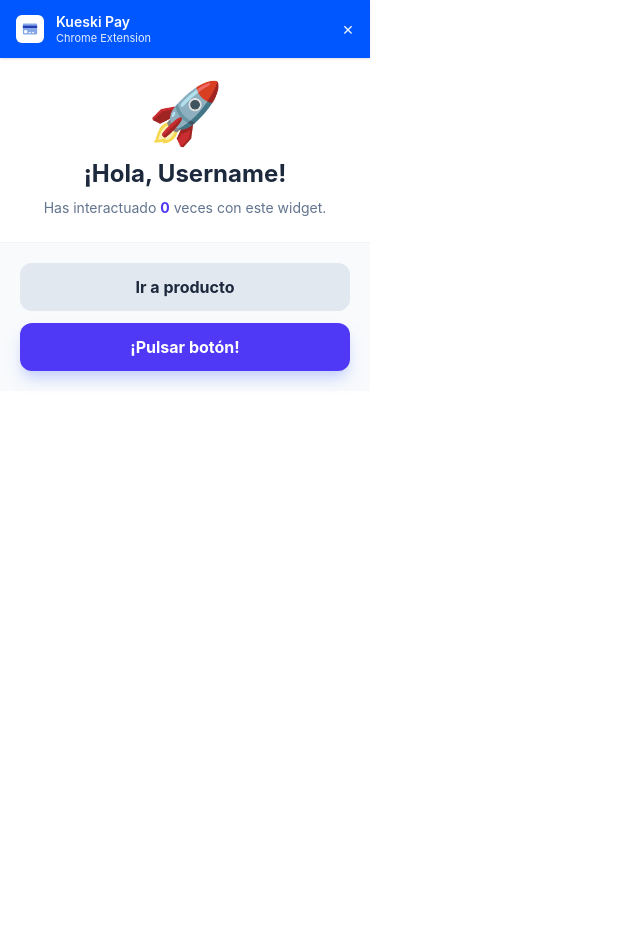
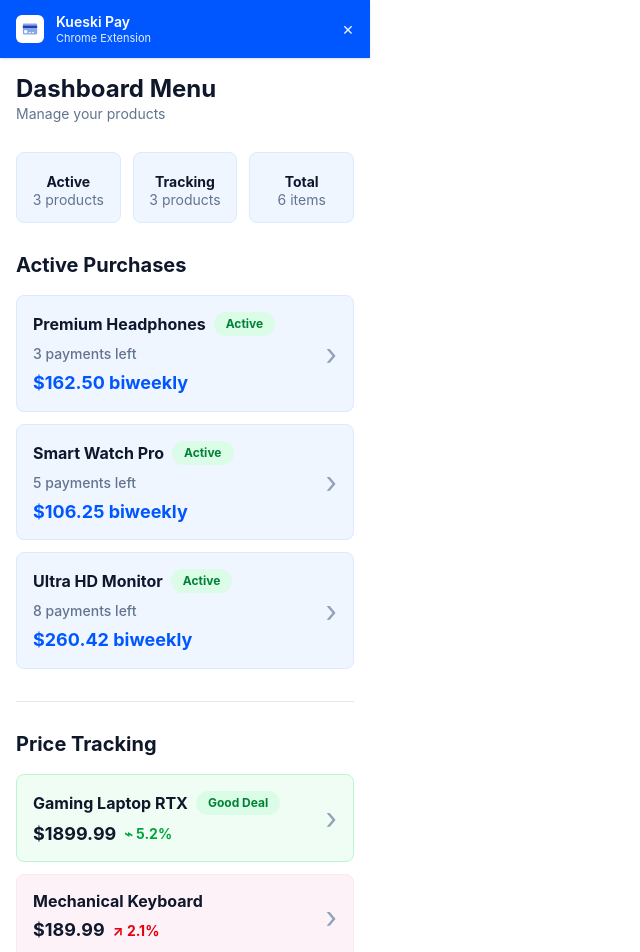
Before and after one commit to carlos-deanda/widget-kueski, a React (Vite) app: page / in a window 1280 px wide. Shown: the top 952 px of the page, without its empty margins (0-640 px from the left). Before the commit the page ends 800 px from the top, so only its background shows below. Built offline with nearby package versions, Linux system fonts and the light colour scheme.

Commit message:
Add MenuPage to the widget

```diff
--- a/src/App.jsx
+++ b/src/App.jsx
@@ -1,60 +1,7 @@
-import React, { useState } from 'react';
-import ProductPage from './pages/ProductPage.jsx';
-import TopBar from './components/TopBar.jsx';
+import MenuPage from './pages/MenuPage.jsx';
 
 function App() {
-  // Añadimos un pequeño estado para que el widget sea interactivo
-  const [contador, setContador] = useState(0);
-  const [screen, setScreen] = useState('home');
-
-  if (screen === 'product') {
-    return <ProductPage onBack={() => setScreen('home')} />;
-  }
-
-  return (
-    /* w-full h-full: Se adapta al tamaño del body definido en index.css
-       bg-white: Fondo limpio
-       flex flex-col: Organiza los elementos en vertical
-    */
-    <div className="w-full h-full bg-white flex flex-col font-sans">
-
-      <TopBar />
-
-      {/* --- CUERPO --- */}
-      <main className="grow p-6 flex flex-col items-center justify-center text-center">
-        <div className="mb-4">
-          <span className="text-6xl inline-block hover:rotate-12 transition-transform cursor-default">
-            🚀
-          </span>
-        </div>
-
-        <h2 className="text-2xl font-bold text-slate-800">¡Hola, Username!</h2>
-        <p className="text-slate-500 mt-2 text-sm">
-          Has interactuado <span className="font-bold text-indigo-600">{contador}</span> veces con este widget.
-        </p>
-      </main>
-
-      {/* --- ACCIONES --- */}
-      <footer className="p-5 border-t border-slate-100 bg-slate-50">
-        <button
-          onClick={() => setScreen('product')}
-          className="w-full mb-3 bg-slate-200 text-slate-800 font-bold py-3 rounded-xl
-                     hover:bg-slate-300 active:scale-95 transition-all"
-        >
-          Ir a producto
-        </button>
-        <button
-          onClick={() => setContador(contador + 1)}
-          className="w-full bg-indigo-600 text-white font-bold py-3 rounded-xl
-                     hover:bg-indigo-700 active:scale-95 transition-all
-                     shadow-lg shadow-indigo-200"
-        >
-          ¡Pulsar botón!
-        </button>
-      </footer>
-
-    </div>
-  );
+  return <MenuPage />;
 }
 
 export default App;
--- /dev/null
+++ b/src/pages/MenuPage.jsx
@@ -0,0 +1,161 @@
+import React, { useState } from 'react';
+import ProductPage from './ProductPage.jsx';
+import TopBar from '../components/TopBar.jsx';
+
+const activePurchases = [
+  {
+    name: 'Premium Headphones',
+    paymentsLeft: '3 payments left',
+    amount: '$162.50 biweekly',
+  },
+  {
+    name: 'Smart Watch Pro',
+    paymentsLeft: '5 payments left',
+    amount: '$106.25 biweekly',
+  },
+  {
+    name: 'Ultra HD Monitor',
+    paymentsLeft: '8 payments left',
+    amount: '$260.42 biweekly',
+  },
+];
+
+const trackedProducts = [
+  {
+    name: 'Gaming Laptop RTX',
+    price: '$1899.99',
+    change: '5.2%',
+    trend: 'down',
+    badge: 'Good Deal',
+  },
+  {
+    name: 'Mechanical Keyboard',
+    price: '$189.99',
+    change: '2.1%',
+    trend: 'up',
+  },
+  {
+    name: 'Office Chair Pro',
+    price: '$449.99',
+    change: '8.5%',
+    trend: 'down',
+    badge: 'Good Deal',
+  },
+];
+
+function MenuPage() {
+  const [screen, setScreen] = useState('home');
+
+  if (screen === 'product') {
+    return <ProductPage onBack={() => setScreen('home')} />;
+  }
+
+  return (
+    <div className="w-full h-full bg-white flex flex-col font-sans text-slate-900">
+      <TopBar />
+
+      <main className="grow overflow-y-auto p-4">
+        <section className="flex items-start justify-between">
+          <div className="flex items-center gap-3">
+            <div>
+              <h1 className="text-2xl font-bold leading-tight">Dashboard Menu</h1>
+              <p className="text-sm text-slate-500">Manage your products</p>
+            </div>
+          </div>
+        </section>
+
+        <section className="mt-7 grid grid-cols-3 gap-3">
+          <div className="rounded-lg border border-blue-100 bg-blue-50 p-3 text-center">
+            <p className="mt-2 text-sm font-bold leading-tight">Active</p>
+            <p className="text-sm text-slate-500">3 products</p>
+          </div>
+          <div className="rounded-lg border border-blue-100 bg-blue-50 p-3 text-center">
+            <p className="mt-2 text-sm font-bold leading-tight">Tracking</p>
+            <p className="text-sm text-slate-500">3 products</p>
+          </div>
+          <div className="rounded-lg border border-blue-100 bg-blue-50 p-3 text-center">
+            <p className="mt-2 text-sm font-bold leading-tight">Total</p>
+            <p className="text-sm text-slate-500">6 items</p>
+          </div>
+        </section>
+
+        <section className="mt-7">
+          <div className="mb-4 flex items-center gap-3">
+            <h2 className="text-xl font-bold">Active Purchases</h2>
+          </div>
+
+          <div className="space-y-3">
+            {activePurchases.map((purchase) => (
+              <button
+                key={purchase.name}
+                type="button"
+                onClick={() => setScreen('product')}
+                className="w-full rounded-lg border border-blue-100 bg-blue-50 p-4 text-left transition-colors hover:bg-blue-100 active:scale-[0.99]"
+              >
+                <div className="flex items-center justify-between gap-3">
+                  <div className="min-w-0">
+                    <div className="flex flex-wrap items-center gap-2">
+                      <h3 className="font-bold leading-tight">{purchase.name}</h3>
+                      <span className="rounded-full bg-green-100 px-3 py-1 text-xs font-bold text-green-700">
+                        Active
+                      </span>
+                    </div>
+                    <p className="mt-2 text-sm font-medium text-slate-500">{purchase.paymentsLeft}</p>
+                    <p className="mt-2 text-lg font-bold leading-tight text-[#0057ff]">{purchase.amount}</p>
+                  </div>
+                  <span className="shrink-0 text-3xl leading-none text-slate-400">›</span>
+                </div>
+              </button>
+            ))}
+          </div>
+        </section>
+
+        <section className="mt-8 border-t border-slate-200 pt-7">
+          <div className="mb-4 flex items-center gap-3">
+            <h2 className="text-xl font-bold">Price Tracking</h2>
+          </div>
+
+          <div className="space-y-3">
+            {trackedProducts.map((product) => {
+              const isDeal = product.trend === 'down';
+
+              return (
+                <div
+                  key={product.name}
+                  className={`rounded-lg border p-4 ${
+                    isDeal
+                      ? 'border-green-200 bg-green-50'
+                      : 'border-pink-100 bg-pink-50'
+                  }`}
+                >
+                  <div className="flex items-center justify-between gap-3">
+                    <div className="min-w-0">
+                      <div className="flex flex-wrap items-center gap-2">
+                        <h3 className="font-bold leading-tight">{product.name}</h3>
+                        {product.badge && (
+                          <span className="rounded-full bg-green-100 px-3 py-1 text-xs font-bold text-green-700">
+                            {product.badge}
+                          </span>
+                        )}
+                      </div>
+                      <div className="mt-2 flex flex-wrap items-center gap-2">
+                        <p className="text-lg font-bold leading-tight">{product.price}</p>
+                        <p className={`text-sm font-bold ${isDeal ? 'text-green-600' : 'text-red-600'}`}>
+                          {isDeal ? '⌁' : '↗'} {product.change}
+                        </p>
+                      </div>
+                    </div>
+                    <span className="shrink-0 text-3xl leading-none text-slate-400">›</span>
+                  </div>
+                </div>
+              );
+            })}
+          </div>
+        </section>
+      </main>
+
+    </div>
+  );
+}
+
+export default MenuPage;
```
